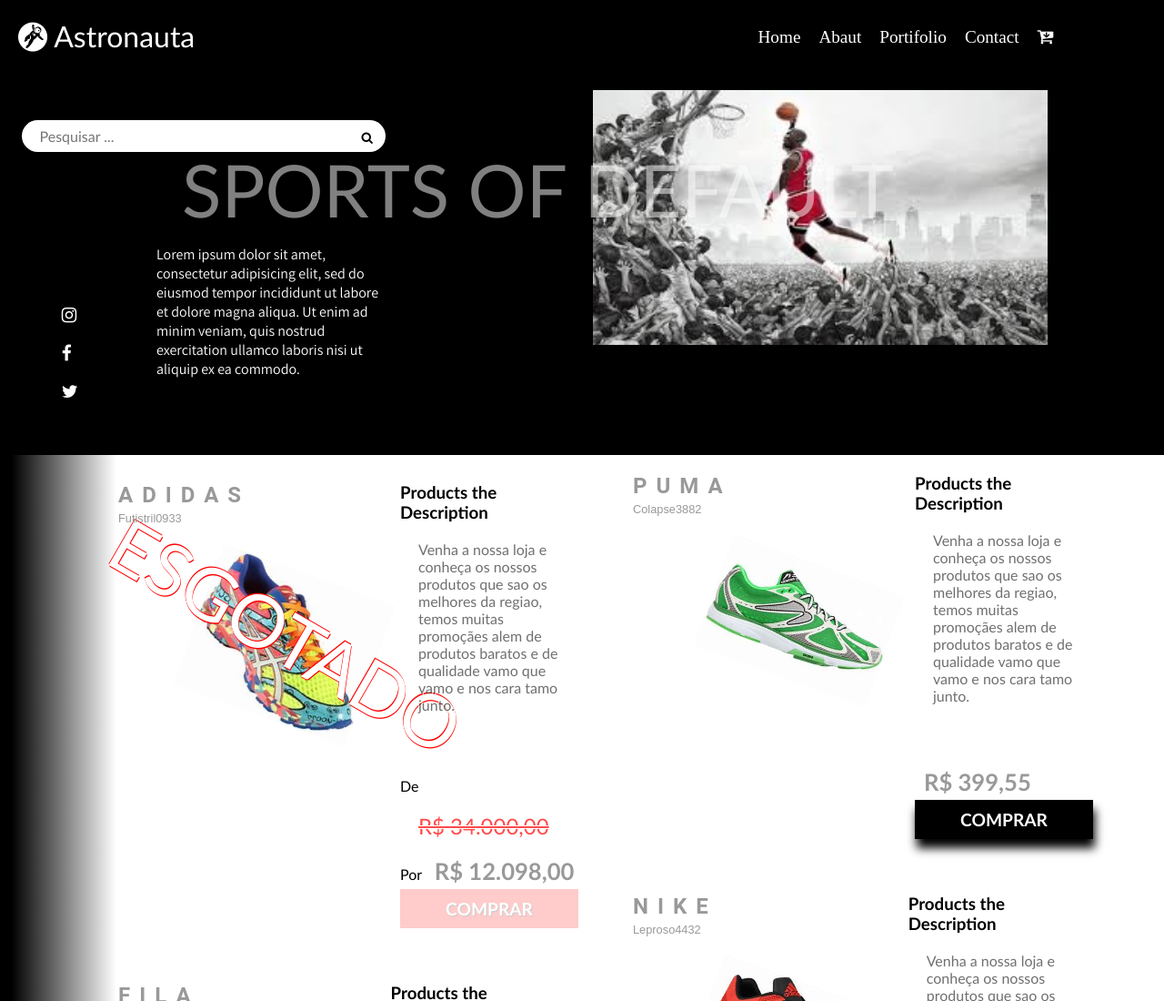
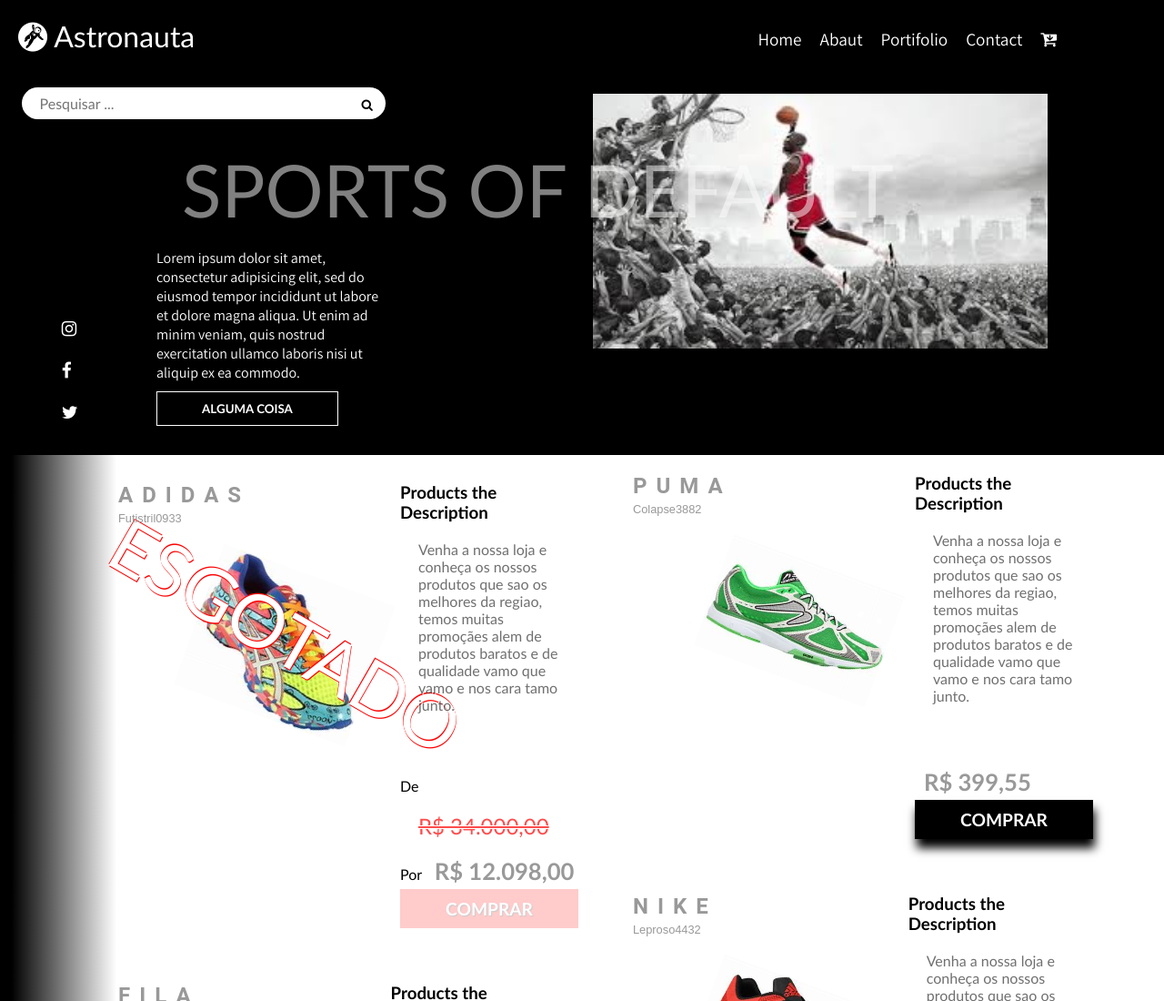
Before and after one commit to WelderMileu/site-astronauta, a website: page index.html in a window 1280 px wide. Shown: the top 1100 px of the page at 91% size. Drawn offline with Linux system fonts and the light colour scheme; a web font is replaced by a local one.

Commit message:
Em desenvolvimento

```diff
--- a/css/style.scss
+++ b/css/style.scss
@@ -58,7 +58,7 @@
 					text-decoration: none;
 					color:$color-03;
 					font-size: 1.2em;
-					font-family: $font-01;
+					font-family: $font-02;
 				}
 			}
 		}
@@ -66,7 +66,7 @@
 	.search{
 		position:relative;
 		right: 900px;
-		top:70px;
+		top:30px;
 		form{
 			div{
 				position:relative;
@@ -104,6 +104,18 @@
 			width: 300px;
 			padding:20px;
 			font-family: $font-02;
+			button{
+				width: 200px;
+				margin-top:10px;
+				border:none;
+				padding:10px;
+				text-transform: uppercase;
+				font-weight: bold;
+				border:1px solid $color-03;
+				color: $color-03;
+				background-color:transparent;
+				cursor: pointer;
+			}
 		}
 	}
 	.itens{
--- a/index.html
+++ b/index.html
@@ -33,9 +33,12 @@
 				</div>
 				<div class="design">
 					<div class="atlet">
-						<p>Lorem ipsum dolor sit amet, consectetur adipisicing elit, sed do eiusmod
-						tempor incididunt ut labore et dolore magna aliqua. Ut enim ad minim veniam,
-						quis nostrud exercitation ullamco laboris nisi ut aliquip ex ea commodo.</p>
+						<p>
+							Lorem ipsum dolor sit amet, consectetur adipisicing elit, sed do eiusmod
+							tempor incididunt ut labore et dolore magna aliqua. Ut enim ad minim veniam,
+							quis nostrud exercitation ullamco laboris nisi ut aliquip ex ea commodo.<br>
+							<button>Alguma coisa</button>
+						</p>
 						<img src="img/jordan.jpg" alt="atleta">
 					</div>
 					<div class="itens">
```
Also changed, not shown: css/style.css, 1 other file.
